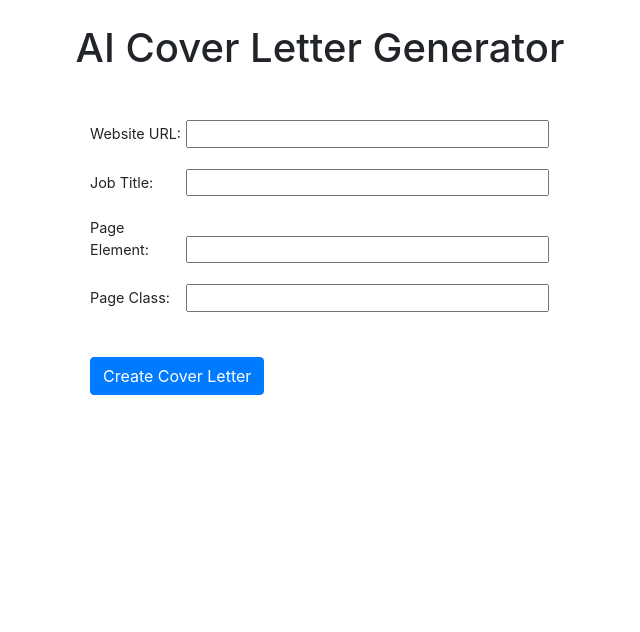
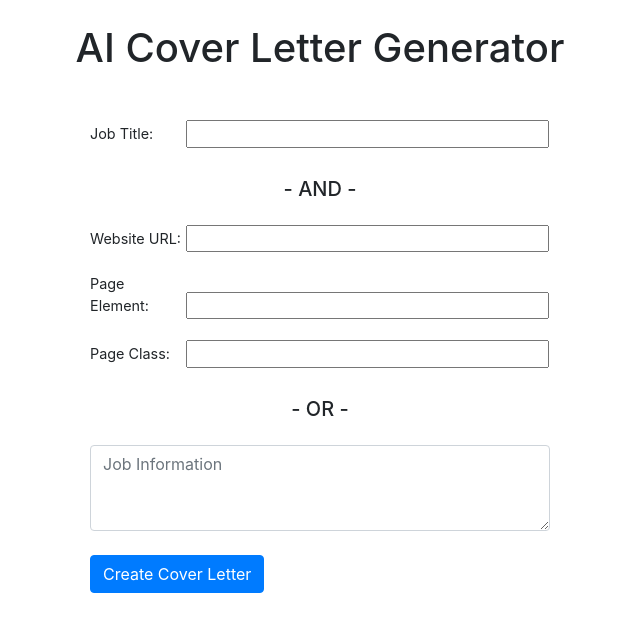
Before and after one commit to jamielife/snakescrape, a Django app: page / in a window 1280 px wide. Shown: the part 56-688 px from the top of the page, without its empty margins (320-960 px from the left). Run offline with Django 4.2, Linux system fonts and the light colour scheme; some libraries are stand-ins or nearby versions.

Commit message:
Updated to allow for copy and paste descriptio

```diff
--- a/website/forms.py
+++ b/website/forms.py
@@ -1,7 +1,6 @@
 from django import forms
 
 class CreateNew(forms.Form):
-    url = forms.CharField(label="Website URL", max_length=2048)
-    jobTitle = forms.CharField(label="Job Title", max_length=255)
+    url = forms.CharField(label="Website URL", max_length=2048, required=False)
     pageElement = forms.CharField(label="Page Element", max_length=255, required=False)
     pageClass = forms.CharField(label="Page Class", max_length=255, required=False)
--- a/website/templates/create.html
+++ b/website/templates/create.html
@@ -8,7 +8,7 @@
 
     <div class="row">
 
-        <div class="col-sm-10 offset-sm-2 pb-4">
+        <div class="col pb-4">
 
             {{ data|safe }}
 
--- a/website/templates/home.html
+++ b/website/templates/home.html
@@ -20,7 +20,18 @@
 
             {% csrf_token %}
 
+            <p>
+                <label for="id_jobTitle">Job Title:</label>
+                <input type="text" name="jobTitle" maxlength="255" required="required" id="id_jobTitle">
+            </p>
+
+            <h5 class='text-center m-4'> - AND - </h5>
+
             {{form.as_p}}
+
+            <h5 class='text-center m-4'> - OR - </h5>
+
+            <textarea name="jobInfo" class="form-control" id="exampleFormControlTextarea1" rows="3"" placeholder="Job Information"></textarea>
 
             <button type="submit" class="btn btn-primary mt-4" name="save">Create Cover Letter</button>
 
--- a/website/views.py
+++ b/website/views.py
@@ -28,16 +28,23 @@ def create(request):
         form = CreateNew(request.POST)
         if form.is_valid():
             url = form.cleaned_data['url']
-            jobTitle = form.cleaned_data['jobTitle']
+            jobTitle = request.POST['jobTitle']
+            jobInfo = request.POST['jobInfo']
             formElem = form.cleaned_data['pageElement']
             formClass = form.cleaned_data['pageClass']
 
-            try:
-                # Scrape the text from the website
-                response = requests.get(url, headers= {
-                    'User-Agent': 'Mozilla/5.0 (Windows NT 10.0; Win64; x64) AppleWebKit/537.36 (KHTML, like Gecko) Chrome/118.0.0.0 Safari/537.36',
-                })
-                soup = BeautifulSoup(response.content, "html.parser")
+            if url:
+                try:
+                    # Scrape the text from the website
+                    response = requests.get(url, headers= {
+                        'User-Agent': 'Mozilla/5.0 (Windows NT 10.0; Win64; x64) AppleWebKit/537.36 (KHTML, like Gecko) Chrome/118.0.0.0 Safari/537.36',
+                    })
+                    soup = BeautifulSoup(response.content, "html.parser")
+
+                except ConnectionError as err:
+                    return render(request, "home.html", {'form': form , 'error': err })
+                except requests.exceptions.RequestException as err:
+                    return render(request, "home.html", {'form': form , 'error': err })
 
                 if formClass:
                     text = soup.find(formElem,  {'class': formClass}).get_text()
@@ -46,27 +53,31 @@ def create(request):
                 else:
                     text = soup.find('body').get_text()
 
-                if api_key is not None:
-                    openai.api_key = api_key
-                    prompt = f"My name is Jamie Taylor. Strating with 'Dear Hiring Manager', write a cover letter that's at least 500 words long for the position of {jobTitle} based on the following company bio: '{text}'. Do not mention anything about enabling javascript or cookies. Do not mention a degree."
+            elif jobInfo:
+                    text = jobInfo
 
-                    response = openai.Completion.create(
-                        #engine="text-davinci-002",
-                        #engine="gpt-3.5-turbo-0613",
-                        model="gpt-3.5-turbo-instruct",
-                        prompt=prompt,
-                        temperature=0.5,
-                        max_tokens=1000,
-                    )
+            else:
+                return render(request, "home.html", {'form': form, 'error': "Either URL or Job Information is require. " })
 
-                    chatbot_reponse = nl2br(response['choices'][0]['text'])
+            if api_key is not None:
+                openai.api_key = api_key
+                prompt = f"My name is Jamie Taylor. Strating with 'Dear Hiring Manager', write a cover letter that's at least 500 words long for the position of {jobTitle}",
+                f"based on the following company bio: '{text}'.",
+                f"Do not mention, 'enabling javascript', 'cookies', or anything about a 'degree', 'Bachelor's degree' or 'Master's degree'."
 
-                return render(request, "create.html", {'data': chatbot_reponse})
+                response = openai.Completion.create(
+                    #engine="text-davinci-002",
+                    #engine="gpt-3.5-turbo-0613",
+                    model="gpt-3.5-turbo-instruct",
+                    prompt=prompt,
+                    temperature=0.5,
+                    max_tokens=1000,
+                )
 
-            except ConnectionError as err:
-                return render(request, "home.html", {'form': form , 'error': err })
-            except requests.exceptions.RequestException as err:
-                return render(request, "home.html", {'form': form , 'error': err })
+                chatbot_reponse = nl2br(response['choices'][0]['text'])
+
+            return render(request, "create.html", {'data': chatbot_reponse})
+
 
     else:
         form = CreateNew()
```
